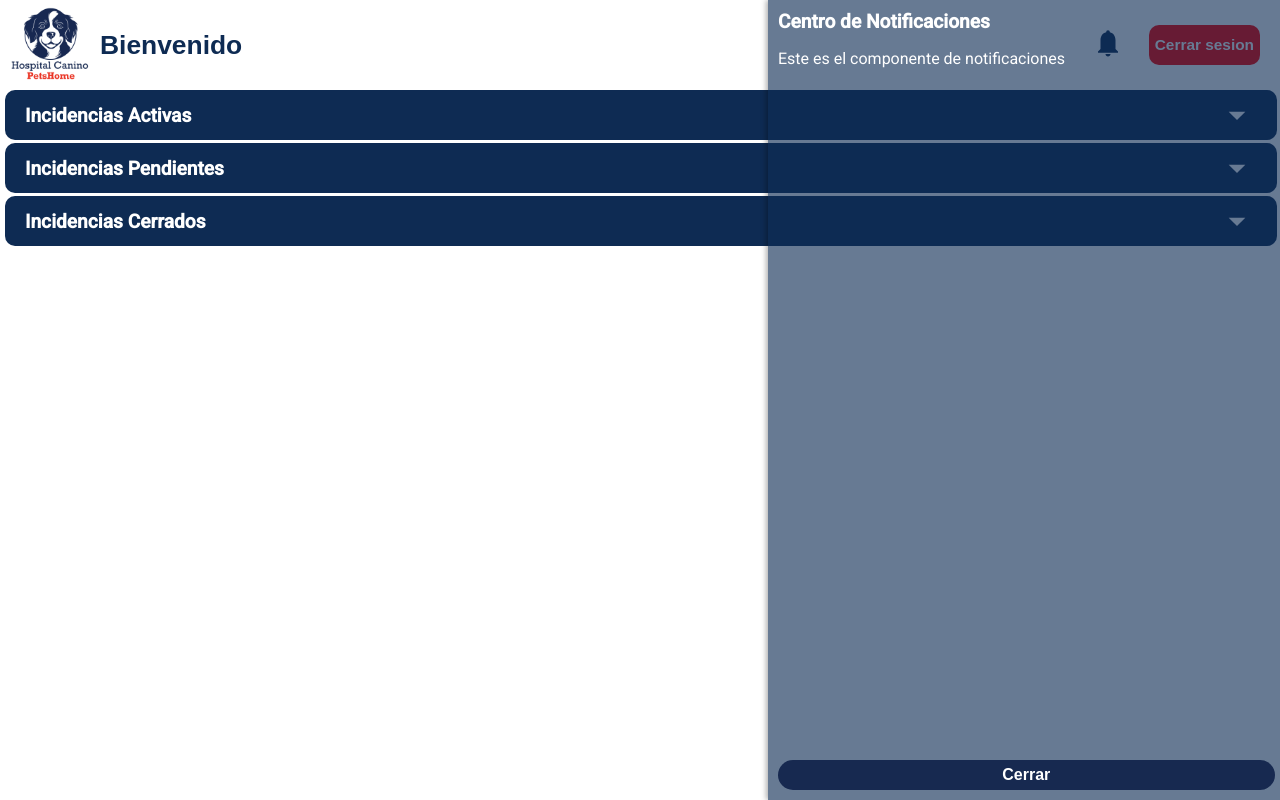
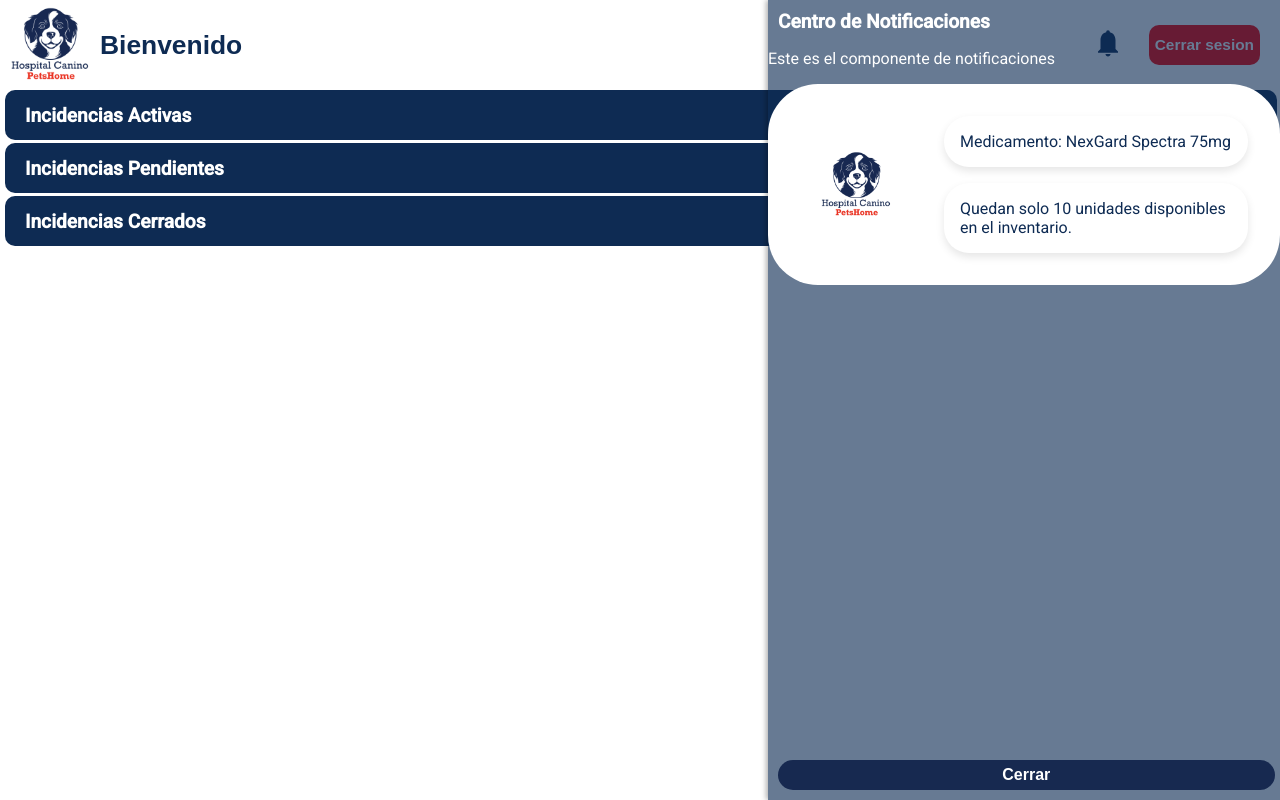
Before and after one commit to JorgeFde/Proyecto_Final_Hospital, an Angular app in the folder Hospital canino/Proyecto/Hospital_Canino/: page /Dashboard in a window 1280 px wide. Both pictures are taken after a click on the button 1107 px from the left and 45 px from the top of the page. Built offline with nearby package versions, Linux system fonts and the light colour scheme.

Commit message:
HTML y CSS de notificaciones

```diff
--- a/Hospital canino/Proyecto/Hospital_Canino/src/app/Components/notifications/notifications.component.css
+++ b/Hospital canino/Proyecto/Hospital_Canino/src/app/Components/notifications/notifications.component.css
@@ -0,0 +1,44 @@
+.notificacion-container {
+    background-color: #ffffff;
+    display: flex;
+    align-items: center;
+    justify-content: flex-start;
+    padding: 2rem;
+    border-radius: 50px;
+    gap: 2rem;
+    max-width: 800px;
+    margin: auto;
+  }
+
+  .logo-container {
+    display: flex;
+    flex-direction: column;
+    align-items: center;
+    text-align: center;
+    background-color: rgb(255, 255, 255);
+    padding: 1rem;
+    border-radius: 50px;
+  }
+
+  .logo-container img {
+    width: 80px;
+    height: 80px;
+    object-fit: contain;
+  }
+
+  .input-container {
+    display: flex;
+    flex-direction: column;
+    gap: 1rem;
+    flex: 1;
+  }
+
+  .texto-notificacion {
+    font-size: 1rem;
+    color: #0E2B53;
+    background-color: #ffffff;
+    padding: 1rem;
+    border-radius: 25px;
+    margin: 0;
+    box-shadow: 0 4px 8px rgba(0, 0, 0, 0.1);
+  }
--- a/Hospital canino/Proyecto/Hospital_Canino/src/app/Components/notifications/notifications.component.html
+++ b/Hospital canino/Proyecto/Hospital_Canino/src/app/Components/notifications/notifications.component.html
@@ -1,3 +1,14 @@
-<div style="width: 97%; height: 90%; margin-left: 10px;">
-    <p>Este es el componente de notificaciones</p>
-</div>
+<div class="wrapper">
+    <p class="titulo">Este es el componente de notificaciones</p>
+
+    <div class="notificacion-container">
+      <div class="logo-container">
+        <img src="assets/logo.png" alt="Hospital Canino PetsHome" />
+      </div>
+
+      <div class="input-container">
+        <p class="texto-notificacion">Medicamento: NexGard Spectra 75mg</p>
+        <p class="texto-notificacion">Quedan solo 10 unidades disponibles en el inventario.</p>
+      </div>
+    </div>
+  </div>
```
